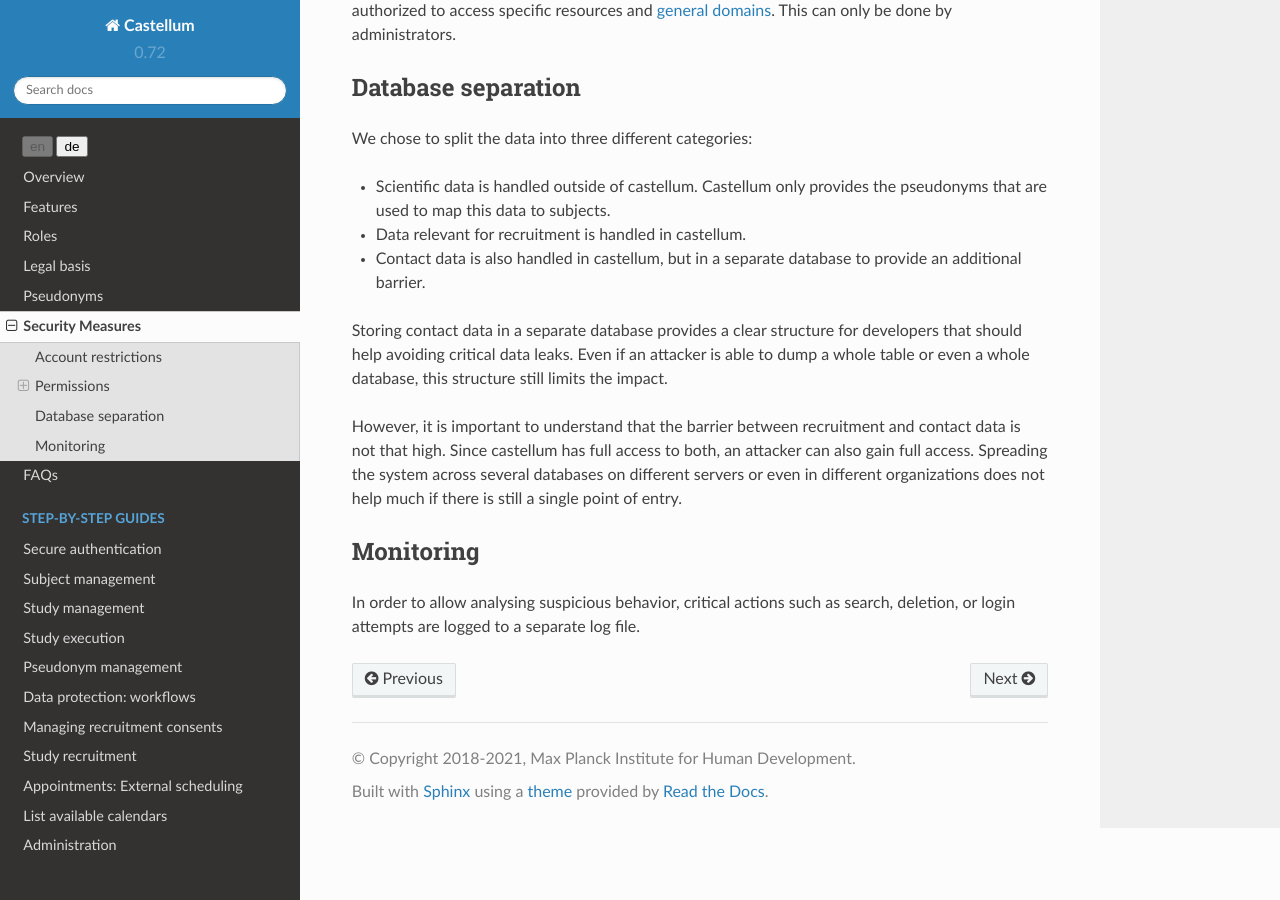
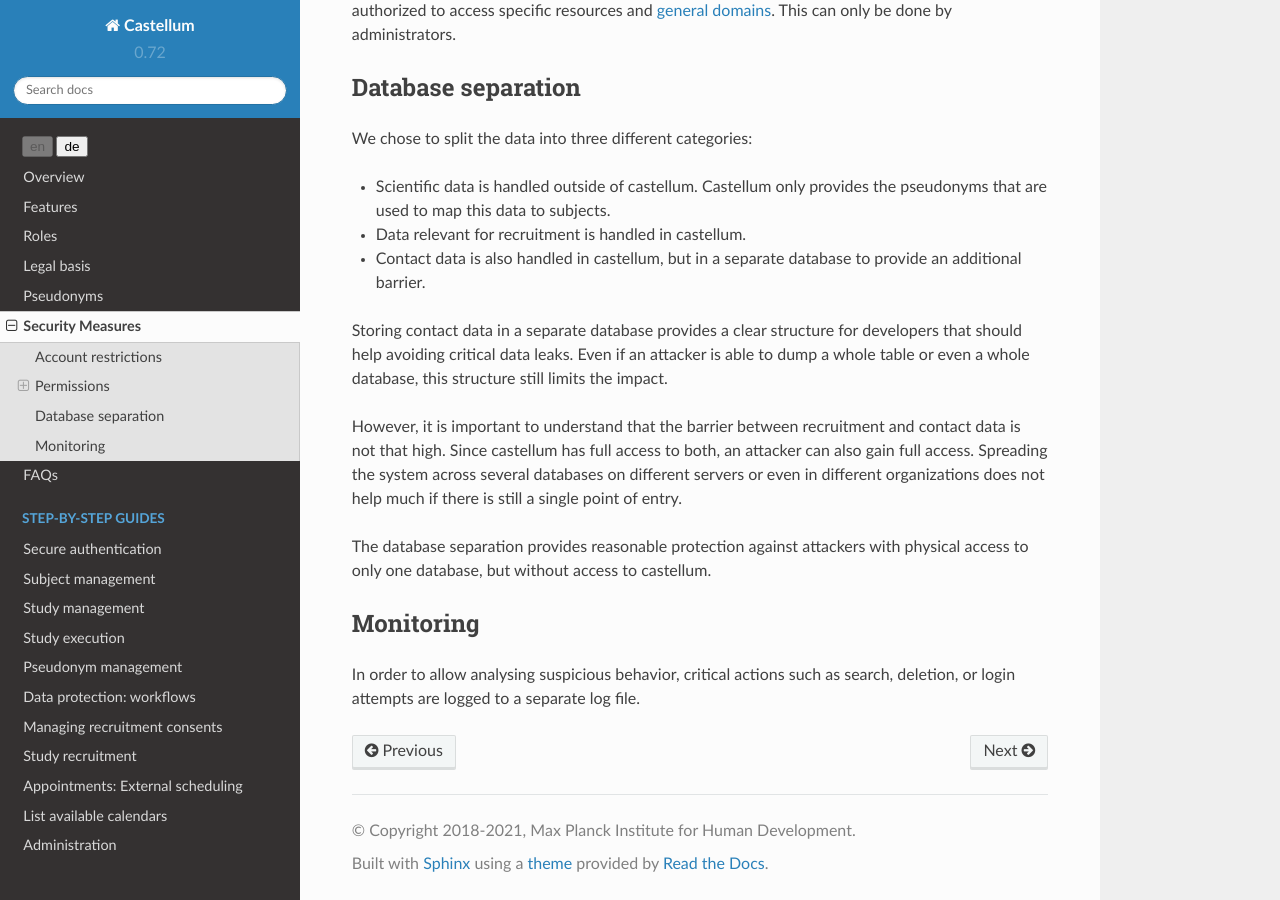
Before and after one commit to DouglasNeuroInformatics/castellum, a Sphinx documentation site: the page built from source/security.rst, in a window 1280 px wide and 900 px high, scrolled down 1646 px. Built offline with Sphinx 7.4.7 and the Read the Docs theme 2.0.0, drawn with Linux system fonts in a browser that asks for light colours.

Commit message:
add section on benefits of database separation

```diff
--- a/source/security.rst
+++ b/source/security.rst
@@ -98,6 +98,9 @@ attacker can also gain full access. Spreading the system across several
 databases on different servers or even in different organizations does not help
 much if there is still a single point of entry.
 
+The database separation provides reasonable protection against attackers with
+physical access to only one database, but without access to castellum.
+
 Monitoring
 ----------
 
```
